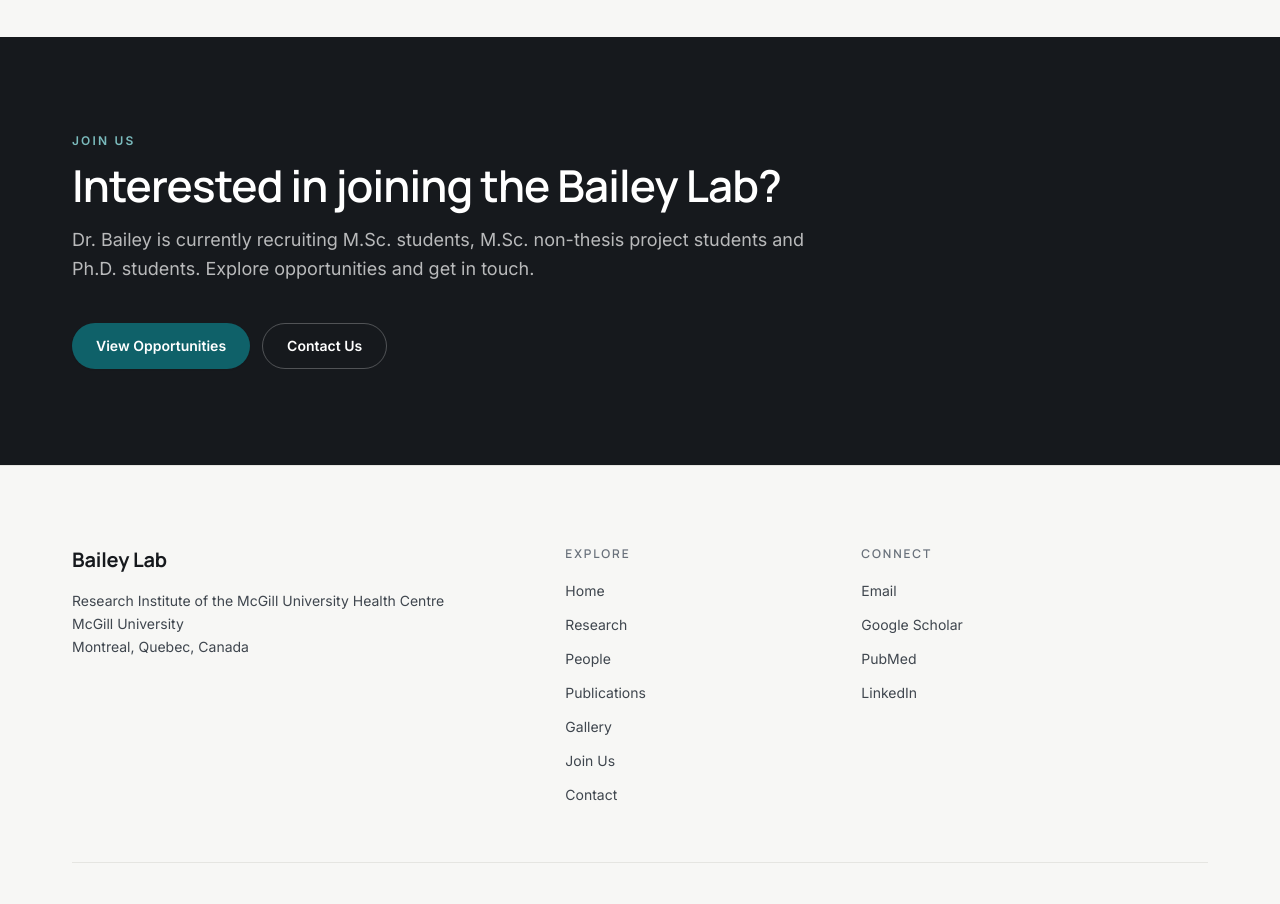
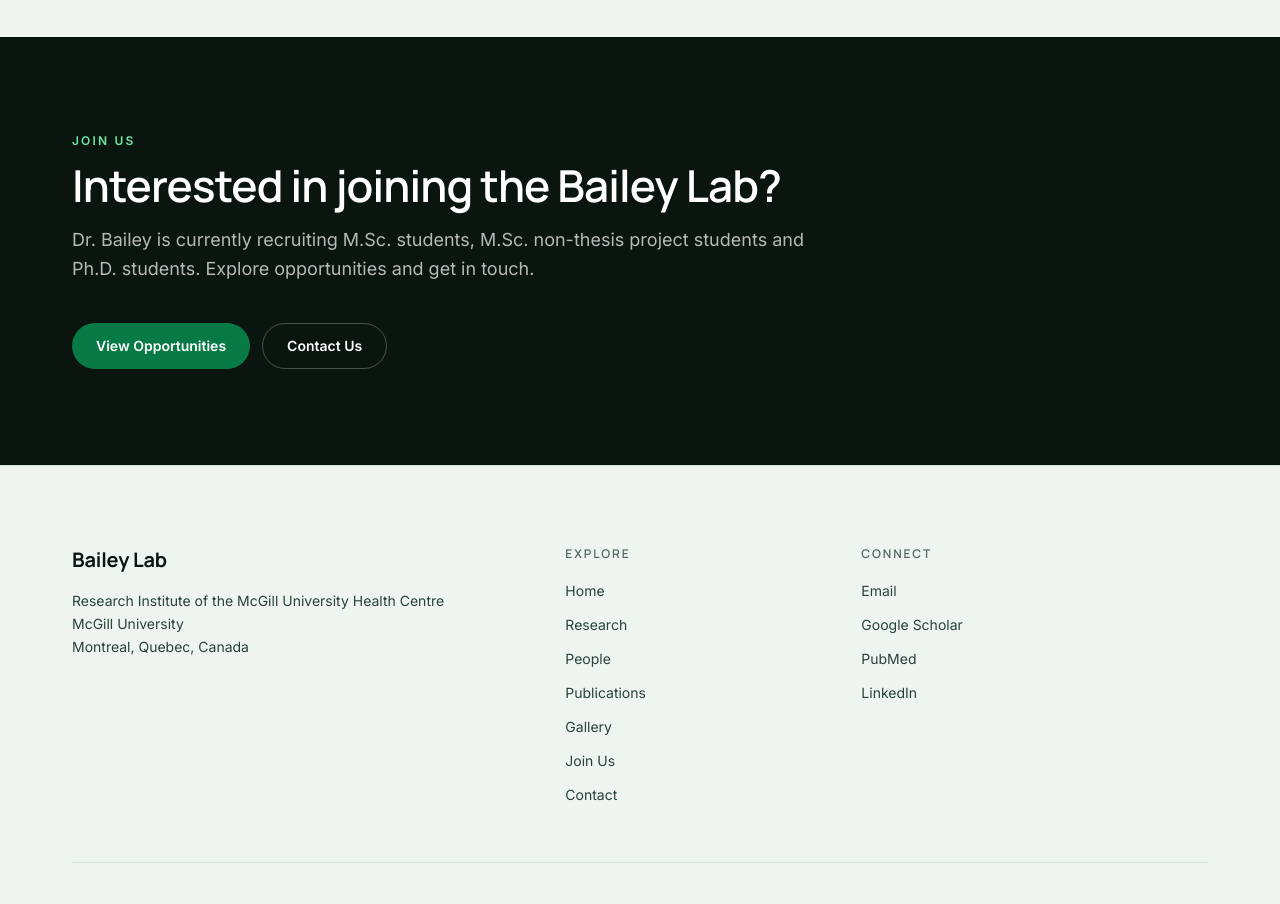
Before and after one commit to Neda-Esfehani/Bailey-Lab, a Next.js app: page / in a window 1280 px wide. Shown: the part 4820-5724 px from the top of the page. Built offline with nearby package versions, Linux system fonts and the light colour scheme.

Commit message:
Apply black green white Morbius theme (tailwind.config.ts)

```diff
--- a/tailwind.config.ts
+++ b/tailwind.config.ts
@@ -16,31 +16,31 @@ const config: Config = {
     extend: {
       colors: {
         // Page backgrounds
-        paper: '#FFFFFF',
-        canvas: '#F7F7F5', // off-white section background
+        paper: '#FAFCFA',
+        canvas: '#EEF5F0', // off-white section background
         // Typography — dark charcoal, not pure black
         ink: {
-          DEFAULT: '#16191D',
-          soft: '#3F464E',
-          muted: '#69717B',
-          faint: '#9AA1AA',
+          DEFAULT: '#0B1510',
+          soft: '#294238',
+          muted: '#53695D',
+          faint: '#84978B',
         },
         line: {
-          DEFAULT: '#E5E5E1',
-          strong: '#D3D3CE',
+          DEFAULT: '#D8E5DC',
+          strong: '#BFD2C4',
         },
         // Single restrained scientific accent (deep teal)
         accent: {
-          50: '#EFF7F7',
-          100: '#D6EBEB',
-          200: '#AED7D8',
-          300: '#7BBBBD',
-          400: '#42979B',
-          500: '#177B81',
-          600: '#0F6169', // primary — 5.9:1 on white
-          700: '#0C4D54',
-          800: '#0A3D43',
-          900: '#082F34',
+          50: '#ECFDF3',
+          100: '#D1FAE0',
+          200: '#A7F3C4',
+          300: '#6EE7A0',
+          400: '#34D476',
+          500: '#16A85A',
+          600: '#087A45', // primary — high contrast on white
+          700: '#065C34',
+          800: '#064A2C',
+          900: '#04351F',
         },
       },
       fontFamily: {
@@ -55,8 +55,8 @@ const config: Config = {
         card: '0.75rem',
       },
       boxShadow: {
-        card: '0 1px 2px rgba(22, 25, 29, 0.04), 0 8px 24px -12px rgba(22, 25, 29, 0.12)',
-        'card-hover': '0 2px 4px rgba(22, 25, 29, 0.05), 0 16px 40px -16px rgba(22, 25, 29, 0.20)',
+        card: '0 1px 2px rgba(11, 21, 16, 0.04), 0 8px 24px -12px rgba(11, 21, 16, 0.12)',
+        'card-hover': '0 2px 4px rgba(11, 21, 16, 0.05), 0 16px 40px -16px rgba(11, 21, 16, 0.20)',
       },
       transitionTimingFunction: {
         subtle: 'cubic-bezier(0.22, 1, 0.36, 1)',
```
